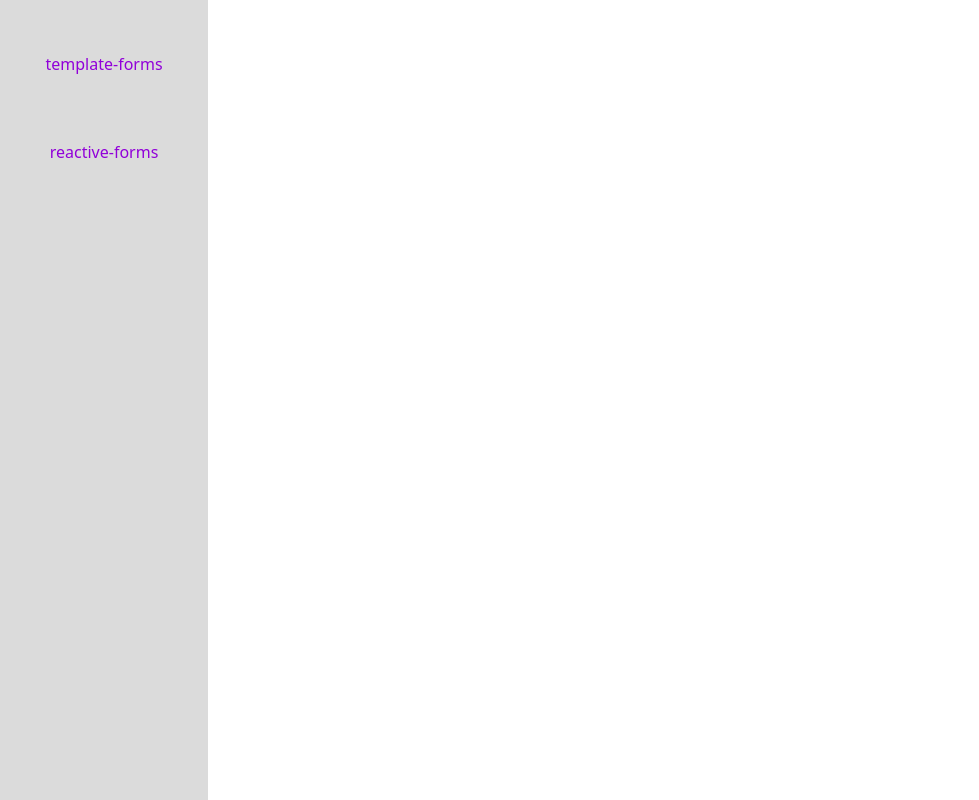
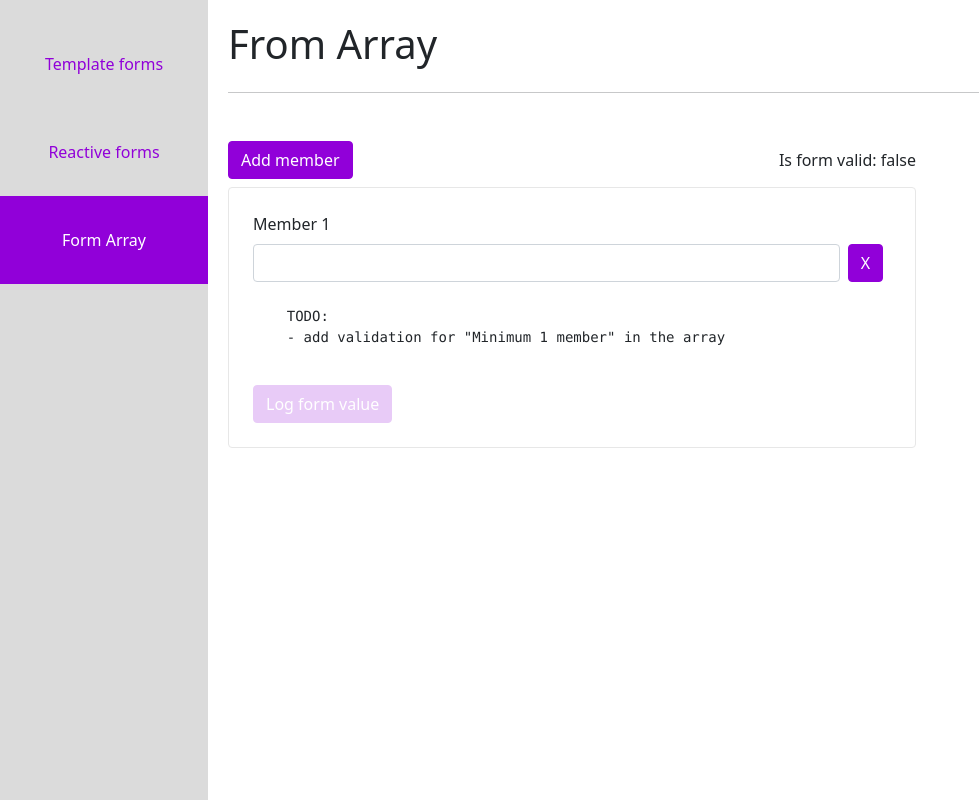
Before and after one commit to petyoMitkov/demos2022, an Angular app: page /form-array in a window 1280 px wide. Before the commit this address led to /. Shown: the whole page, without its empty margins (0-979 px from the left). Built offline with nearby package versions, Linux system fonts and the light colour scheme.

Commit message:
Add FormArray example

```diff
--- a/src/app/app.component.html
+++ b/src/app/app.component.html
@@ -2,10 +2,13 @@
   <div class="sidebar">
     <nav class="nav nav-fill nav-pills d-block">
       <a class="nav-link" [routerLink]="['/template-forms']" [routerLinkActive]="'active'">
-        template-forms
+        Template forms
       </a>
       <a class="nav-link" [routerLink]="['/reactive-forms']" [routerLinkActive]="'active'">
-        reactive-forms
+        Reactive forms
+      </a>
+      <a class="nav-link" [routerLink]="['/form-array']" [routerLinkActive]="'active'">
+        Form Array
       </a>
     </nav>
   </div>
--- a/src/app/app.module.ts
+++ b/src/app/app.module.ts
@@ -8,6 +8,7 @@ import { TemplateFormsComponent } from './template-forms/template-forms.componen
 import { ReactiveFormsComponent } from './reactive-forms/reactive-forms.component';
 import { FormsModule, ReactiveFormsModule } from '@angular/forms';
 import { ForbiddenNameDirective } from './template-forms/validators';
+import { FromArrayComponent } from './form-array/form-array.component';
 
 const routes: Routes = [
   {
@@ -18,6 +19,10 @@ const routes: Routes = [
     path: 'reactive-forms',
     component: ReactiveFormsComponent,
   },
+  {
+    path: 'form-array',
+    component: FromArrayComponent,
+  },
 ];
 
 @NgModule({
@@ -26,6 +31,7 @@ const routes: Routes = [
     TemplateFormsComponent,
     ReactiveFormsComponent,
     ForbiddenNameDirective,
+    FromArrayComponent,
   ],
   imports: [
     BrowserModule,
--- /dev/null
+++ b/src/app/form-array/form-array.component.html
@@ -0,0 +1,35 @@
+<h1 class="mb-4">From Array</h1>
+<hr class="mb-5" />
+
+<div class="d-flex justify-content-between align-items-center col-12 col-lg-8 mb-2">
+  <button type="button" class="btn btn-primary" (click)="addMember()">Add member</button>
+
+  <span class="d-inline-block">Is form valid: {{ formGroup.valid }}</span>
+</div>
+
+<form [formGroup]="formGroup" class="border border-secondary rounded p-4 col-12 col-lg-8">
+  <div formArrayName="members">
+    <!-- Display FormArray Controls-->
+    <div *ngFor="let member of members.controls; let i = index" class="form-group mb-4">
+      <label class="mb-2">Member {{ i + 1 }}</label>
+
+      <div class="d-flex mb-2">
+        <input type="text" class="form-control" [formControlName]="i" />
+        <button type="button" class="btn btn-primary mx-2 mr-0" (click)="deleteMember(i)">X</button>
+      </div>
+
+      <div *ngIf="member?.invalid && (member?.dirty || member?.touched)" class="alert alert-danger">
+        <small *ngIf="member?.errors?.['required']">Member name is required.</small>
+      </div>
+    </div>
+  </div>
+
+  <pre>
+    TODO:
+    - add validation for "Minimum 1 member" in the array
+  </pre>
+
+  <button type="button" class="btn btn-primary" [disabled]="formGroup.invalid" (click)="log()">
+    Log form value
+  </button>
+</form>
--- /dev/null
+++ b/src/app/form-array/form-array.component.ts
@@ -0,0 +1,36 @@
+import { Component } from '@angular/core';
+import { FormArray, FormBuilder, FormGroup, Validators } from '@angular/forms';
+
+@Component({
+  selector: 'app-form-array',
+  templateUrl: './form-array.component.html',
+  styleUrls: ['./form-array.component.scss'],
+})
+export class FromArrayComponent {
+  // It is mandatory the FormArray to be wrapped in a FormGroup
+  // https://github.com/angular/angular/issues/30264
+
+  formGroup = this.fb.group({
+    members: this.fb.array([
+        this.fb.control('', [Validators.required]),
+    ]),
+  });
+
+  get members(): FormArray {
+    return this.formGroup.get('members') as FormArray;
+  }
+
+  constructor(private fb: FormBuilder) {}
+
+  addMember() {
+    this.members.push(this.fb.control('', [Validators.required]));
+  }
+
+  deleteMember(index: number) {
+    this.members.removeAt(index);
+  }
+
+  log() {
+    console.log(this.formGroup.value);
+  }
+}
--- a/src/app/reactive-forms/reactive-forms.component.html
+++ b/src/app/reactive-forms/reactive-forms.component.html
@@ -26,8 +26,9 @@
     - add input for user.age
     - add validation for the age from 18 to 100
     - use forbiddenName custom validator ("Ivan" is forbidden)
-
     - init the form with the FormBuilder
+    - add FormsGroup "user.address" with city and street controls
+    (use formGroupName to display the "address" controls)
   </pre>
 
   <button type="button" class="btn btn-primary" [disabled]="userForm.invalid" (click)="log()">
```
Also changed, not shown: src/app/form-array/form-array.component.scss (added).
